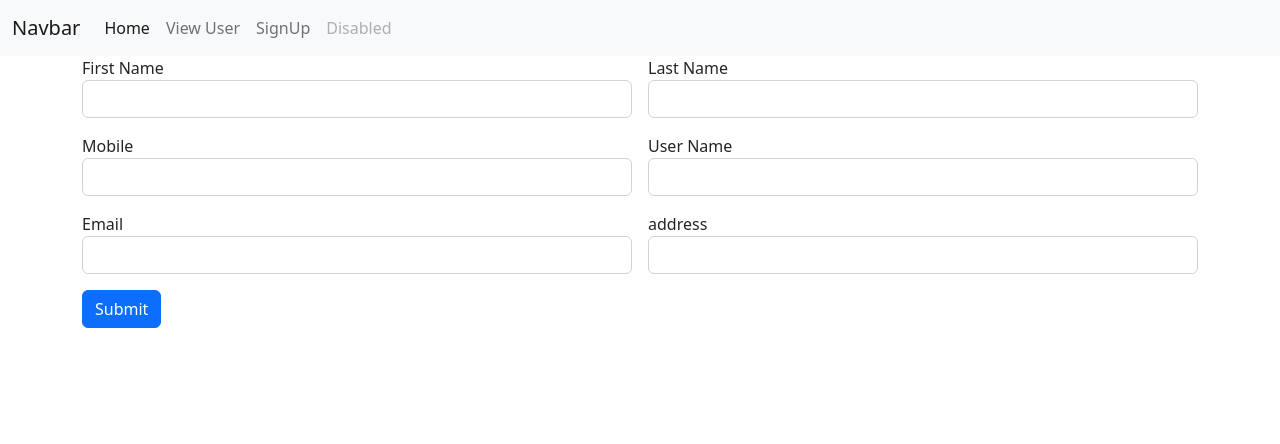
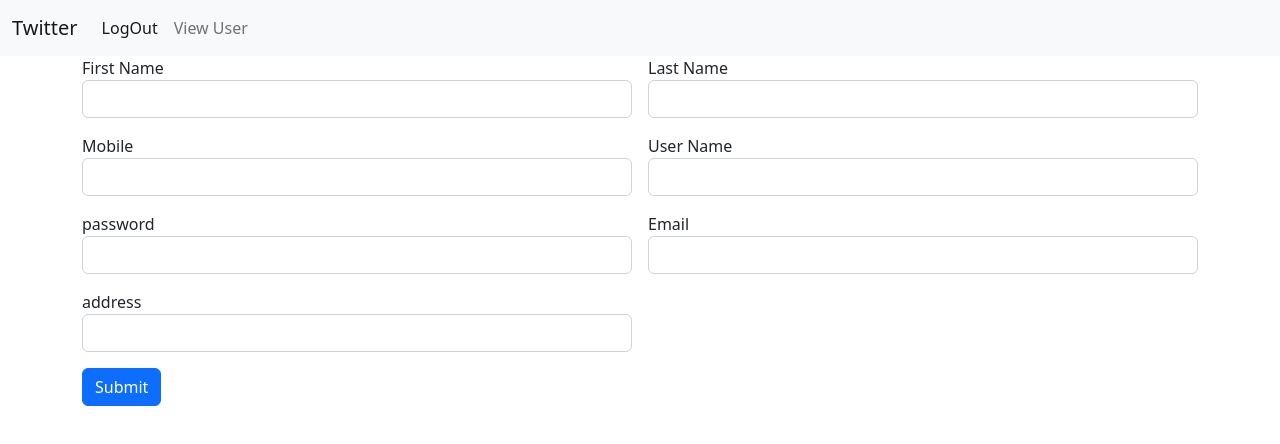
Before and after one commit to Ansen123/TwitterClone-FontEnd, an Angular app: page /signUp in a window 1280 px wide. Shown: the top 444 px of the page. Built offline with nearby package versions, Linux system fonts and the light colour scheme.

Commit message:
first commit

```diff
--- a/src/app/login/login.component.html
+++ b/src/app/login/login.component.html
@@ -18,10 +18,8 @@
                 </div>
                 <div class="col col-12 col-sm-12 col-md-12 col-lg-12 col-xl-12 col-xxl-12">
                     <a class="btn btn-primary"  role="button" (click)="readValues()">Login</a>
-
-
             </div>
-
+            <a href="/signUp"> you dot have an account.? click here..!</a>
 
 
 
--- a/src/app/navbar/navbar.component.html
+++ b/src/app/navbar/navbar.component.html
@@ -1,23 +1,21 @@
 <nav class="navbar navbar-expand-lg bg-light">
     <div class="container-fluid">
-      <a class="navbar-brand" href="#">Navbar</a>
+      <a class="navbar-brand" href="#">Twitter</a>
       <button class="navbar-toggler" type="button" data-bs-toggle="collapse" data-bs-target="#navbarNav" aria-controls="navbarNav" aria-expanded="false" aria-label="Toggle navigation">
         <span class="navbar-toggler-icon"></span>
       </button>
       <div class="collapse navbar-collapse" id="navbarNav">
         <ul class="navbar-nav">
           <li class="nav-item">
-            <a class="nav-link active" aria-current="page" href="#">Home</a>
+            <a class="nav-link active" aria-current="page" href="#">LogOut</a>
           </li>
           <li class="nav-item">
             <a class="nav-link"  routerLink="/view">View User</a>
           </li>
           <li class="nav-item">
-            <a class="nav-link" routerLink="/signUp">SignUp</a>
+            <a class="nav-link" routerLink="/signUp"></a>
           </li>
-          <li class="nav-item">
-            <a class="nav-link disabled">Disabled</a>
-          </li>
+
         </ul>
       </div>
     </div>
--- a/src/app/signup/signup.component.html
+++ b/src/app/signup/signup.component.html
@@ -24,6 +24,10 @@
                     <input type="text" class="form-control"name="userName" [(ngModel)]="userName">
                 </div>
                 <div class="col col-12 col-sm-6 col-md-6 col-lg-6 col-xl-6 col-xxl-6">
+                    <label for="">password</label>
+                    <input type="text" class="form-control"name="pass" [(ngModel)]="pass">
+                </div>
+                <div class="col col-12 col-sm-6 col-md-6 col-lg-6 col-xl-6 col-xxl-6">
                     <label for="">Email</label>
                     <input type="text" class="form-control" [(ngModel)]="email">
                 </div>
--- a/src/app/signup/signup.component.ts
+++ b/src/app/signup/signup.component.ts
@@ -13,6 +13,7 @@ name=""
 lName=""
 mobile=""
 userName=""
+pass=""
 email=""
 address=""
 
@@ -22,6 +23,7 @@ readvalues(){
     "lName":this.lName,
     "mobile":this.mobile,
     "userName":this.userName,
+    "pass":this.pass,
     "email":this.email,
     "address":this.address,
 
--- a/src/app/viewuser/viewuser.component.html
+++ b/src/app/viewuser/viewuser.component.html
@@ -10,8 +10,9 @@
                                 <th scope="col">Id</th>
                                 <th scope="col">First name</th>
                                 <th scope="col">Last Name</th>
-                                <th scope="col">mobile</th>
-                                <th scope="col">user name</th>
+                                <th scope="col">Mobile</th>
+                                <th scope="col">User Name</th>
+                                <th scope="col">User Password</th>
                                 <th scope="col">Email </th>
                                 <th scope="col">Address</th>
 
@@ -28,6 +29,7 @@
                                 <td>{{i.lName}}</td>
                                 <td>{{i.mobile}}</td>
                                 <td>{{i.userName}}</td>
+                                <td>{{i.pass}}</td>
                                 <td>{{i.email}}</td>
                                 <td>{{i.address}}</td>
 
```
